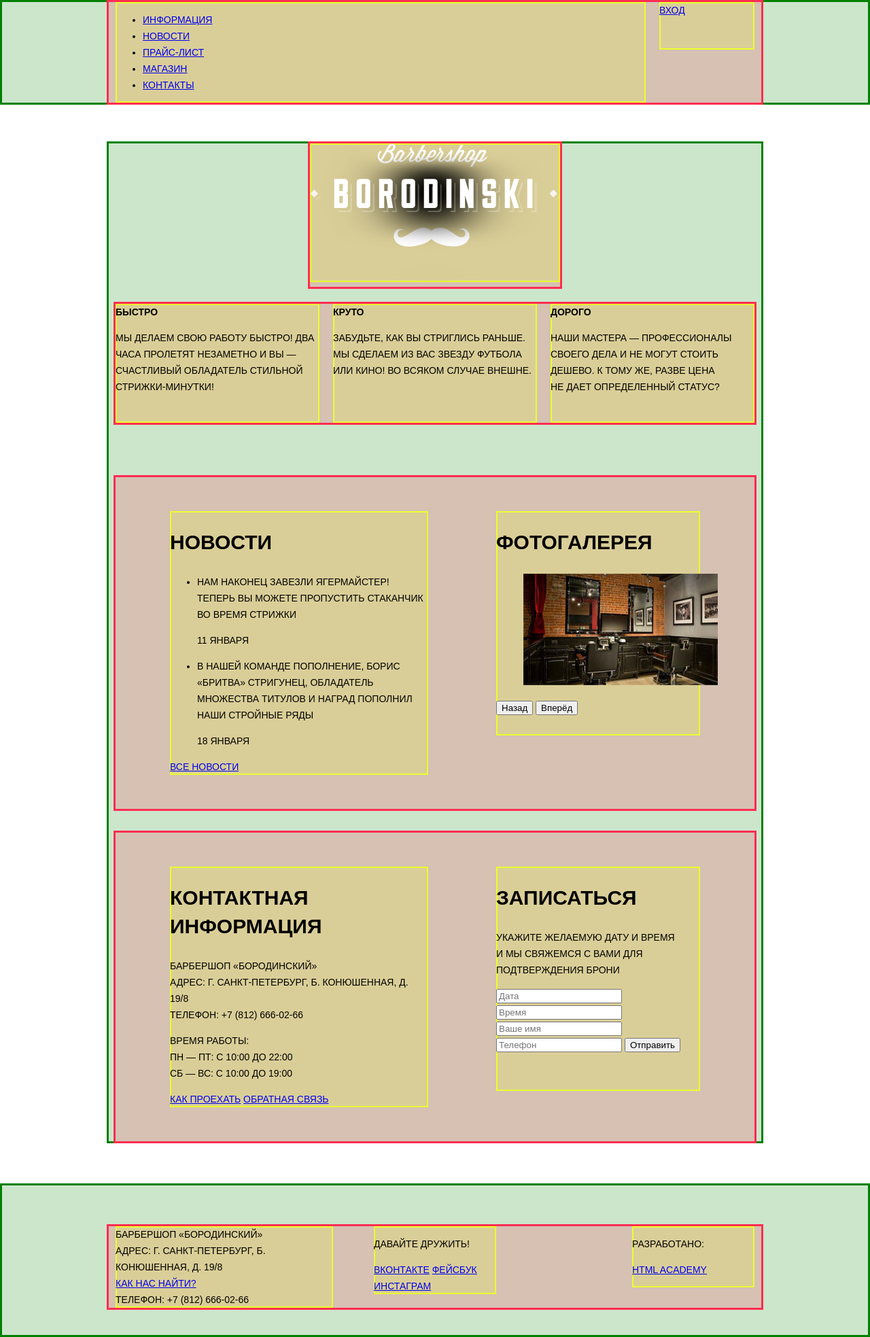
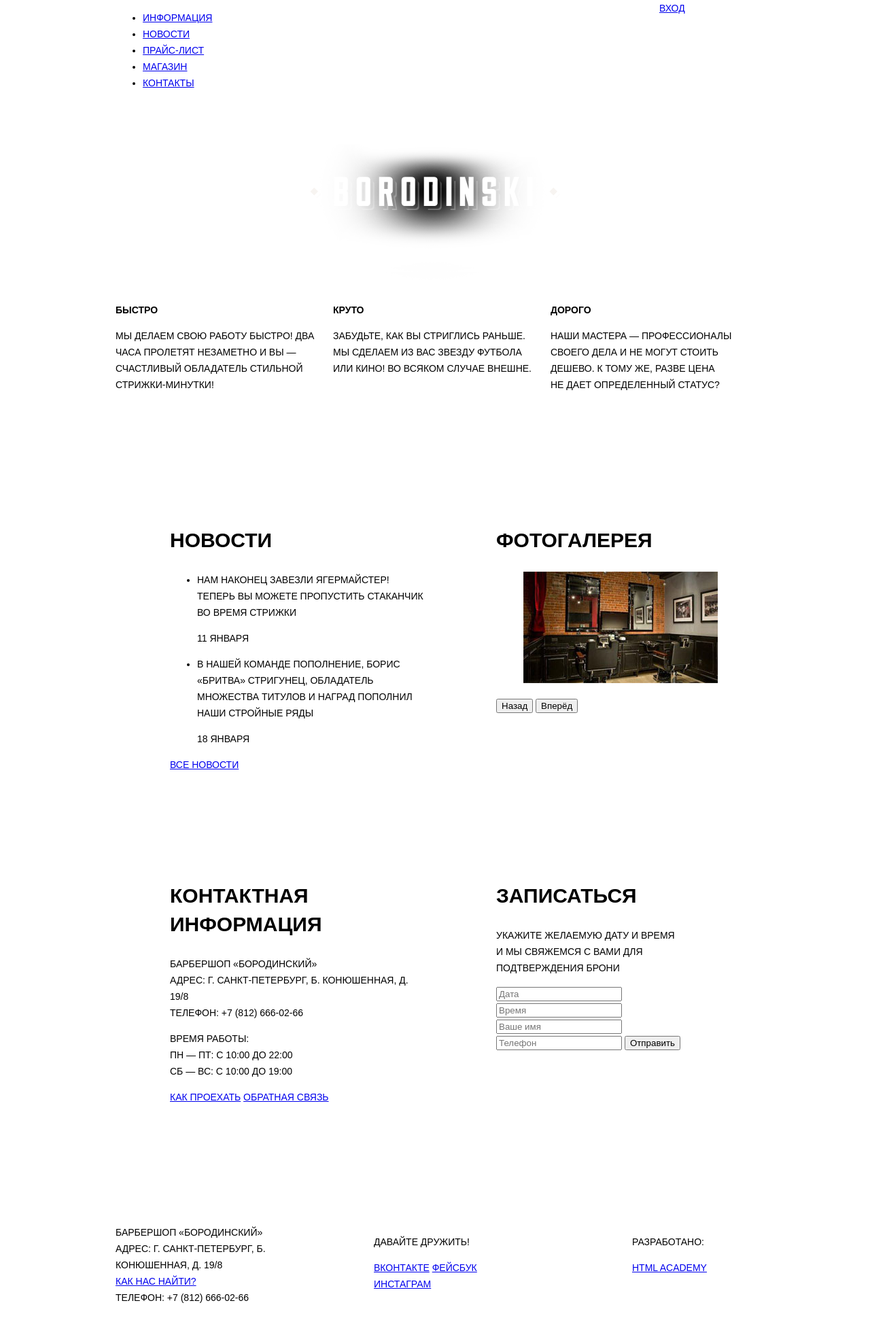
Before and after one commit to dawinn/273215-barbershop-old, a plain HTML site: page index.html in a window 1280 px wide. Shown: the whole page at 68% size. Drawn offline with Linux system fonts and the light colour scheme.

Commit message:
Удалены вспомогательные классы

```diff
--- a/css/style.css
+++ b/css/style.css
@@ -200,143 +200,3 @@ h3 {
   float: right;
   width: 460px;
 }
-
-
-/*===========================================================
- Системное оформление - не изменять взято из демки вебинара
-============================================================*/
-
-body {
-  padding: 3px;
-}
-
-body > *,
-body > * > *,
-body > * > * > * {
-  position: relative;
-}
-
-body > *::before,
-body > * > *::before,
-body > * > * > *::before {
-  display: none;
-}
-
-body > *::before {
-  top: -3px;
-  left: -3px;
-}
-
-body > * > *::before {
-  top: -3px;
-  left: -3px;
-}
-
-body > * > * > *::before {
-  top: 0;
-  left: 0;
-}
-
-body > * {
-  background: rgba(0, 128, 0, 0.2);
-  box-shadow: 0 0 0 3px green;
-}
-
-body > *::before {
-  color: white;
-
-  background: green;
-}
-
-body > * > * {
-  background: rgba(255, 45, 82, 0.2);
-  box-shadow: 0 0 0 3px rgb(255, 45, 82);
-}
-
-body > * > *::before {
-  color: white;
-
-  background: rgb(255, 45, 82);
-}
-
-body > * > * > * {
-  background: rgba(234, 255, 45, 0.2);
-  box-shadow: inset 0 0 0 2px rgb(234, 255, 45);
-
-}
-
-body > * > * > *::before {
-  color: black;
-
-  background: rgb(234, 255, 45);
-}
-
-.main-header::before {
-  content: ".main-header";
-}
-
-.container::before {
-  content: ".container";
-}
-
-.main-header .container::before {
-  top: auto;
-  bottom: -28px;
-}
-
-.main-navigation::before {
-  content: ".main-navigation";
-}
-
-.user-block::before {
-  content: ".user-block";
-}
-
-.index-logo::before {
-  content: ".index-logo";
-}
-
-.features::before {
-  content: ".features";
-  top: -28px;
-}
-
-.features-item::before {
-  content: ".features-item";
-}
-
-.index-content::before {
-  content: ".index-content";
-}
-
-.index-content-left::before {
-  content: ".index-content-left";
-  left: auto;
-  right: 0;
-}
-
-.index-content-right::before {
-  content: ".index-content-right";
-  left: auto;
-  right: 0;
-}
-
-.main-footer::before {
-  content: ".main-footer";
-}
-
-.main-footer .container::before {
-  top: -28px;
-}
-
-.footer-contacts::before {
-  content: ".footer-contacts";
-}
-
-.footer-social::before {
-  content: ".footer-social";
-}
-
-.footer-copyright::before {
-  content: ".footer-copyright";
-}
```
